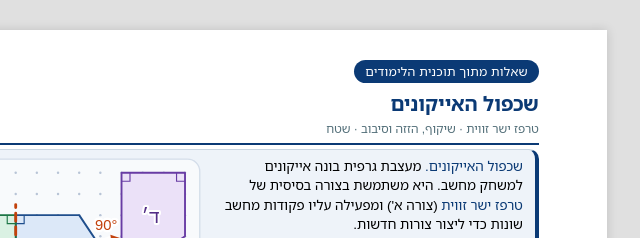
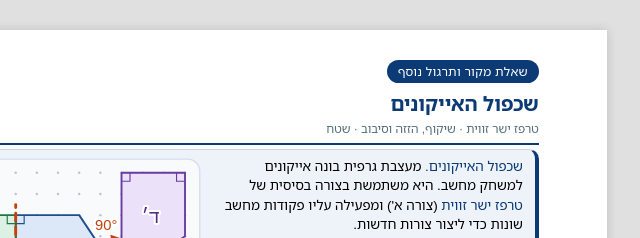
Before and after one commit to yanivmizrachiy/Trans, a plain HTML site: page worksheets/385.html in a window 1280 px wide. Shown: the top 238 px of the page, 430-1070 px from the left. Drawn offline with Linux system fonts and the light colour scheme.

Commit message:
fix(credit): distinguish curriculum questions from added practice

```diff
--- a/worksheets/385.html
+++ b/worksheets/385.html
@@ -14,7 +14,7 @@
 
     <main class="a4-page page-385 geo7-page">
         <header class="header-container">
-            <div class="title-wrap"><div class="src-tag">שאלות מתוך תוכנית הלימודים</div>
+            <div class="title-wrap"><div class="src-tag">שאלת מקור ותרגול נוסף</div>
                 <h1 class="page-title">שכפול האייקונים</h1>
                 <p class="page-subtitle">טרפז ישר זווית · שיקוף, הזזה וסיבוב · שטח</p>
             </div>
```
